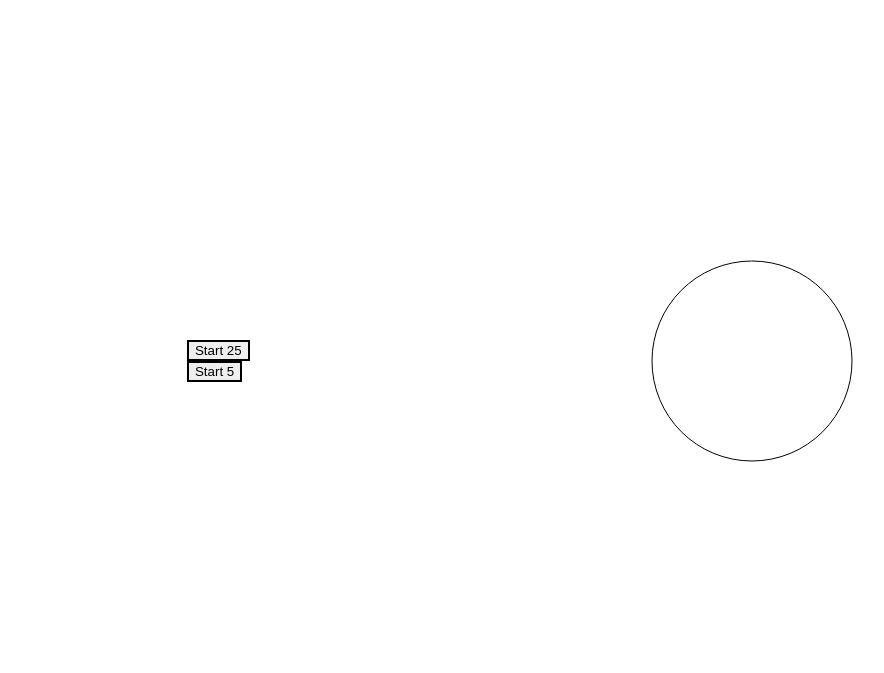
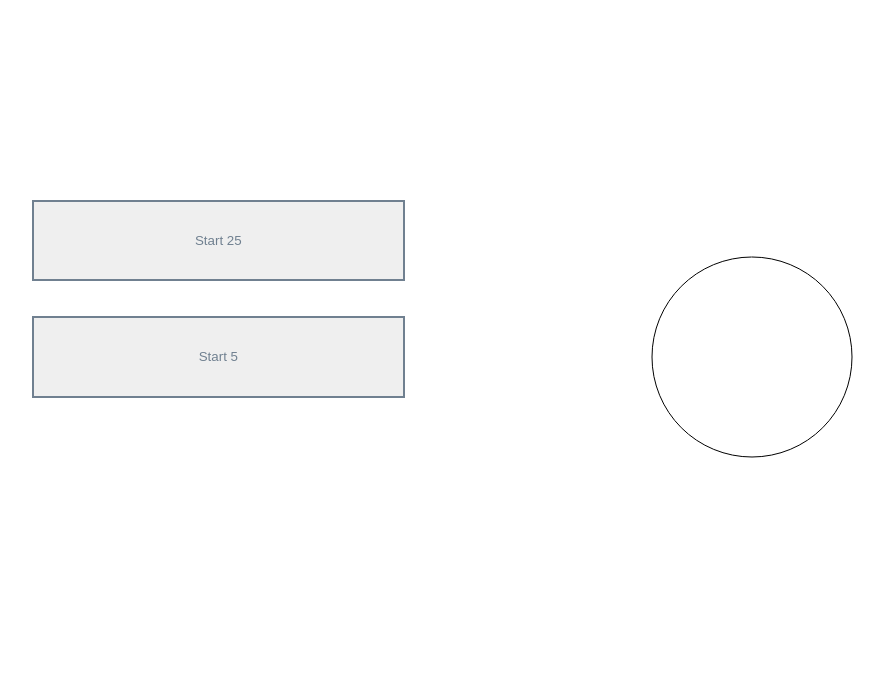
Before and after one commit to skylermartyn/pomodoro, a PHP site: page / in a window 1280 px wide. Shown: the part 135-808 px from the top of the page, without its empty margins (163-1047 px from the left). Run offline with PHP 8.4, Linux system fonts and the light colour scheme.

Commit message:
Style button hover and click animation

```diff
--- a/index.css
+++ b/index.css
@@ -27,8 +27,23 @@ header {
 button {
     box-shadow: none;
     border-style: solid;
-    border-color: black;
-    margin: 10px;
+    border-color: slategrey;
+    color: slategrey;
+    margin: auto;
+    outline: none;
+    height: 70%;
+    width: 70%;
+    transition: 100ms;
+}
+
+button:hover {
+    height: 65%;
+    width: 65%;
+}
+
+button:active {
+    height: 60%;
+    width: 60%;
 }
 
 header.span {
@@ -47,7 +62,29 @@ header.span {
 
 #buttons {
     grid-area: buttons;
-    margin: auto;
+    display: grid;
+    grid-template-rows: repeat(5, 1fr);
+    grid-template-areas:
+                    "."
+                    "start25"
+                    "start5"
+                    "stop"
+                    ".";
+}
+
+#start-25 {
+    grid-area: start25;
+    display: grid;
+}
+
+#start-5 {
+    grid-area: start5;
+    display: grid;
+}
+
+#stop {
+    grid-area: stop;
+    display: grid;
 }
 
 #ball-canvas {
@@ -57,4 +94,5 @@ header.span {
 
 footer {
     grid-area: footer;
+    height: 2vw;
 }
```
